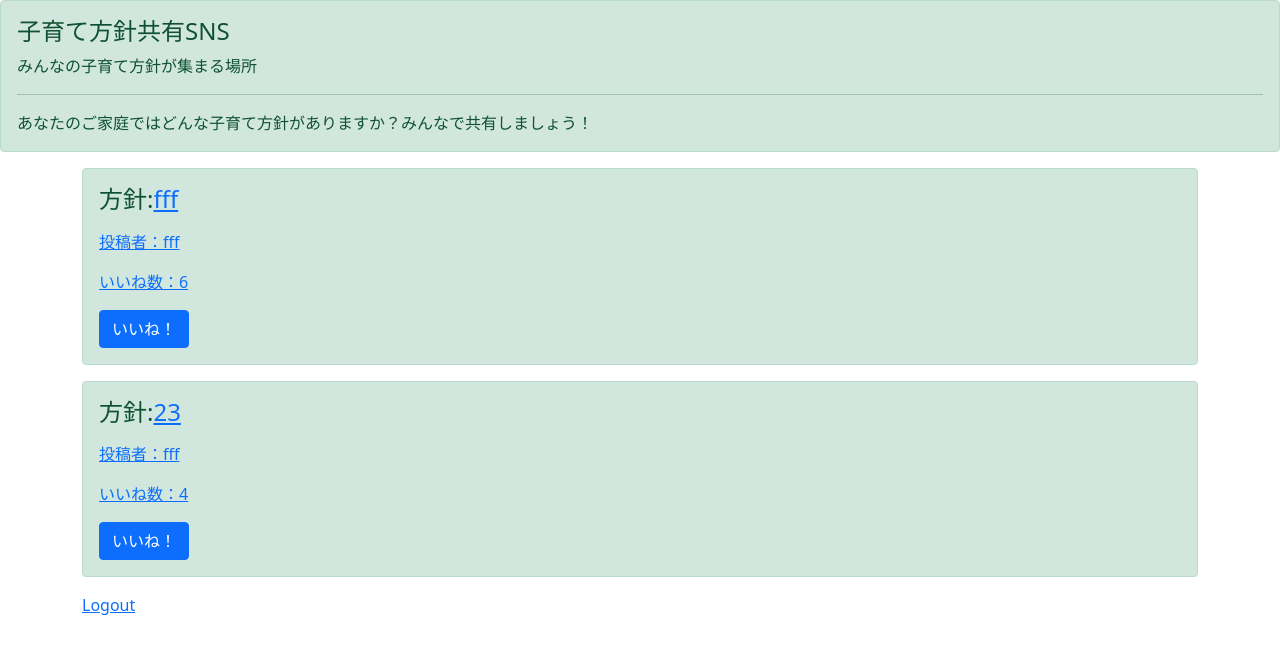
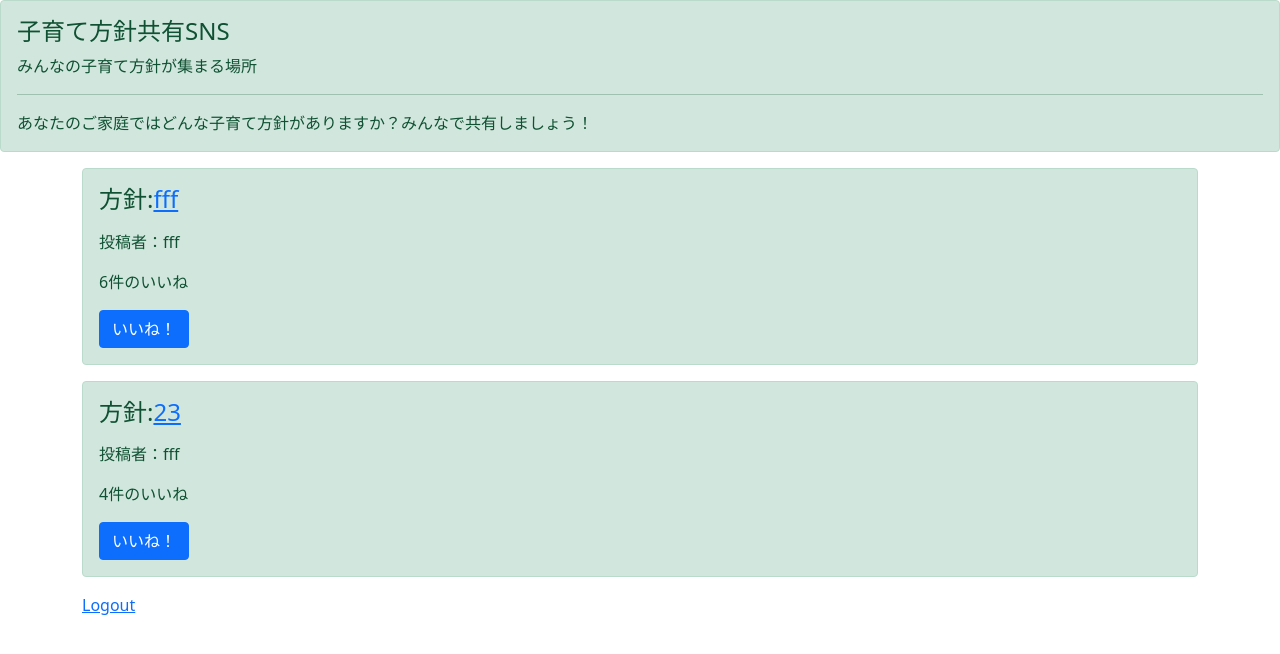
Before and after one commit to StudiousThinker/RaseChild_SNS, a Django app: page /list/ in a window 1280 px wide. Shown: the top 654 px of the page. Run offline with Django 3.2, Linux system fonts and the light colour scheme; a user stored in the database is signed in; data comes from the database, SQL or seed files in the repository; both versions use the stored data as it was after the commit.

Commit message:
decolate good

```diff
--- a/templates/detail.html
+++ b/templates/detail.html
@@ -13,8 +13,8 @@
             <h4>方針:{{ object.title }}</h4>
             <p>投稿者：{{ object.contributor }}</p>
             <p>きっかけ：{{ object.content }}</p>
-            <p>いいね数：{{ object.good }}</p>
-            <a class="btn btn-secondary" role="button" aria-disabled="true">マイリストに追加</a>
+            <p>{{ object.good }}件のいいね</p>
+            <a class="btn btn-secondary" role="button" >マイリストに追加</a>
         </div>
 </div>
 
--- a/templates/list.html
+++ b/templates/list.html
@@ -14,10 +14,10 @@
 <div class='container'>
     {% for item in object_list %}
         <div class="alert alert-success" role="alert">
-            <h4>方針:<a href="{% url 'detail' item.pk %}">{{ item.title }}</h4></p>
+            <h4>方針:<a href="{% url 'detail' item.pk %}">{{ item.title }}</a></h4></p>
             <p>投稿者：{{ item.contributor }}</p>
-            <p>いいね数：{{ item.good }}</p>
-            <a class="btn btn-primary" role="button" href="{% url 'good' item.pk %}" aria-disabled="true">いいね！</a>
+            <p>{{ item.good }}件のいいね</p>
+            <a class="btn btn-primary" role="button" href="{% url 'good' item.pk %}" >いいね！</a>
         </div>
     {% endfor %}
     <a href="{% url 'logout' %}" role="button">Logout</a>
```
Also changed, not shown: db.sqlite3.
